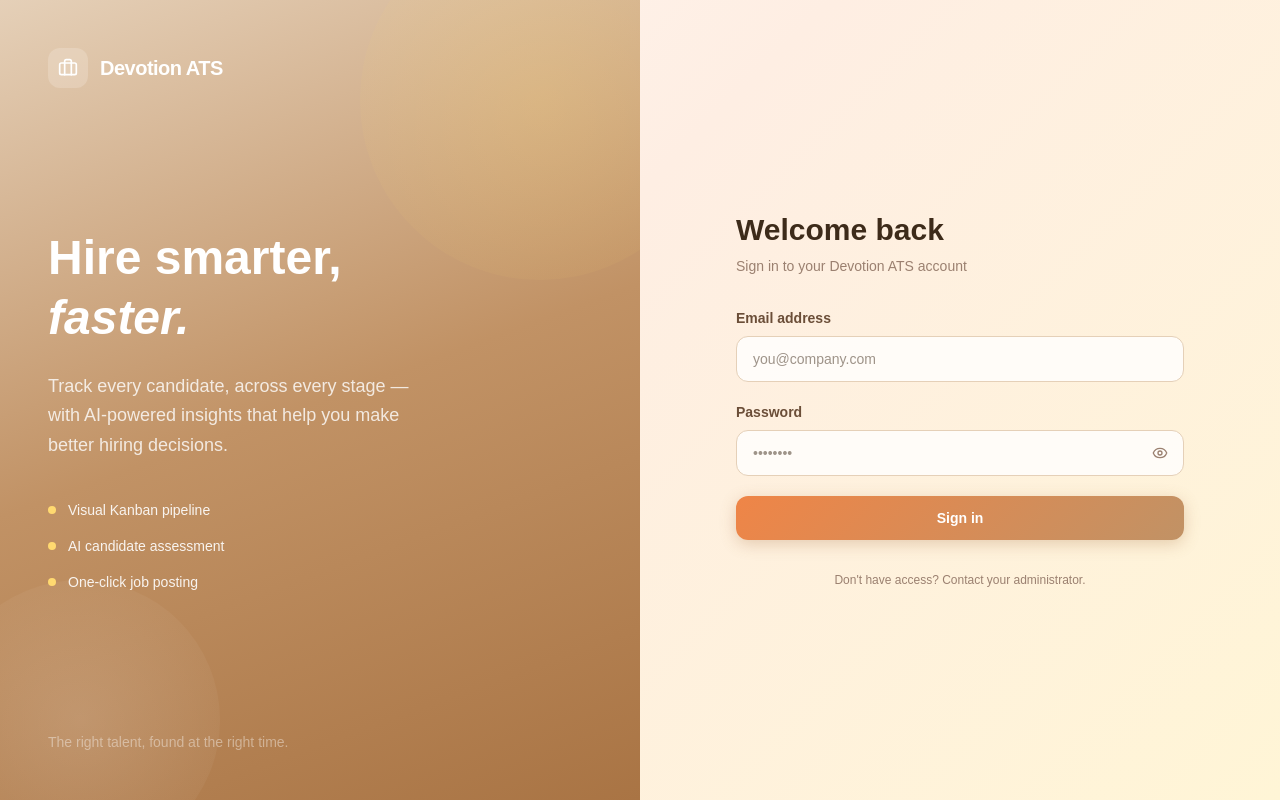
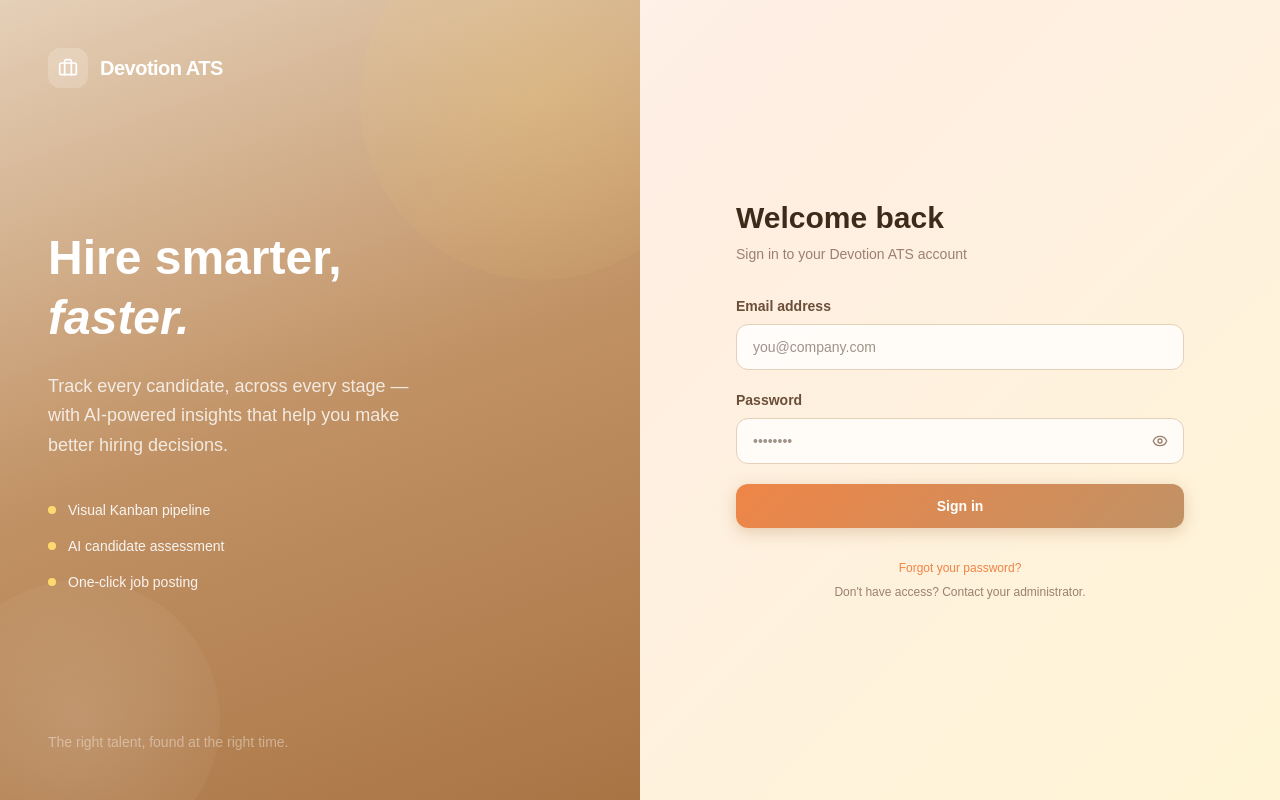
Before and after one commit to favouralgo/devotion-ats, a Next.js app: page /auth/login in a window 1280 px wide. Built offline with nearby package versions, Linux system fonts and the light colour scheme.

Commit message:
refactor: ensure redirect link works accurately

```diff
--- a/app/auth/login/page.tsx
+++ b/app/auth/login/page.tsx
@@ -2,6 +2,7 @@
 
 import { useState } from 'react'
 import { useRouter } from 'next/navigation'
+import Link from 'next/link'
 import { Eye, EyeOff, Briefcase } from 'lucide-react'
 
 export default function LoginPage() {
@@ -222,9 +223,18 @@ export default function LoginPage() {
             </button>
           </form>
 
-          <p className="mt-8 text-xs text-center" style={{ color: '#9B8070' }}>
-            Don't have access? Contact your administrator.
-          </p>
+          <div className="mt-8 text-center space-y-2">
+            <Link
+              href="/auth/forgot-password"
+              className="block text-xs font-medium"
+              style={{ color: '#EF8547' }}
+            >
+              Forgot your password?
+            </Link>
+            <p className="text-xs" style={{ color: '#9B8070' }}>
+              Don't have access? Contact your administrator.
+            </p>
+          </div>
         </div>
       </div>
     </div>
```
